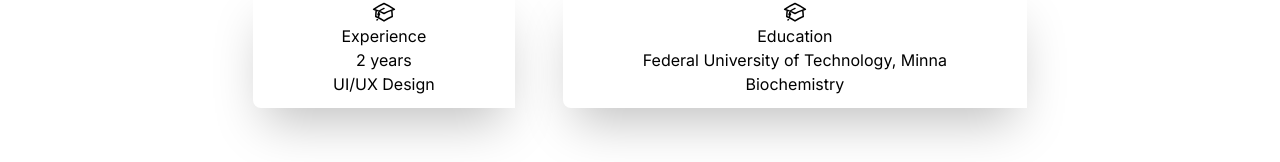
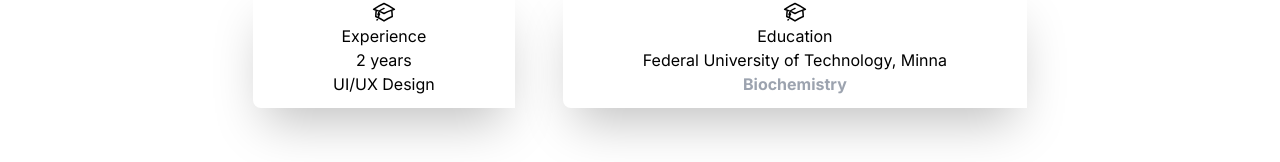
Before and after one commit to sundayonah/enehi-protfolio, a Next.js app: page / in a window 1280 px wide. Shown: the part 524-686 px from the top of the page. Built offline with nearby package versions, Linux system fonts and the light colour scheme.

Commit message:
update: education 2

```diff
--- a/app/component/aboutMe.jsx
+++ b/app/component/aboutMe.jsx
@@ -50,7 +50,7 @@ const AboutMe = () => {
 
                <h2>Education</h2>
                <p>Federal University of Technology, Minna</p>
-               <span>Biochemistry</span>
+               <span className='font-bold text-gray-400'>Biochemistry</span>
             </div>
          </div>
       </div>
```
